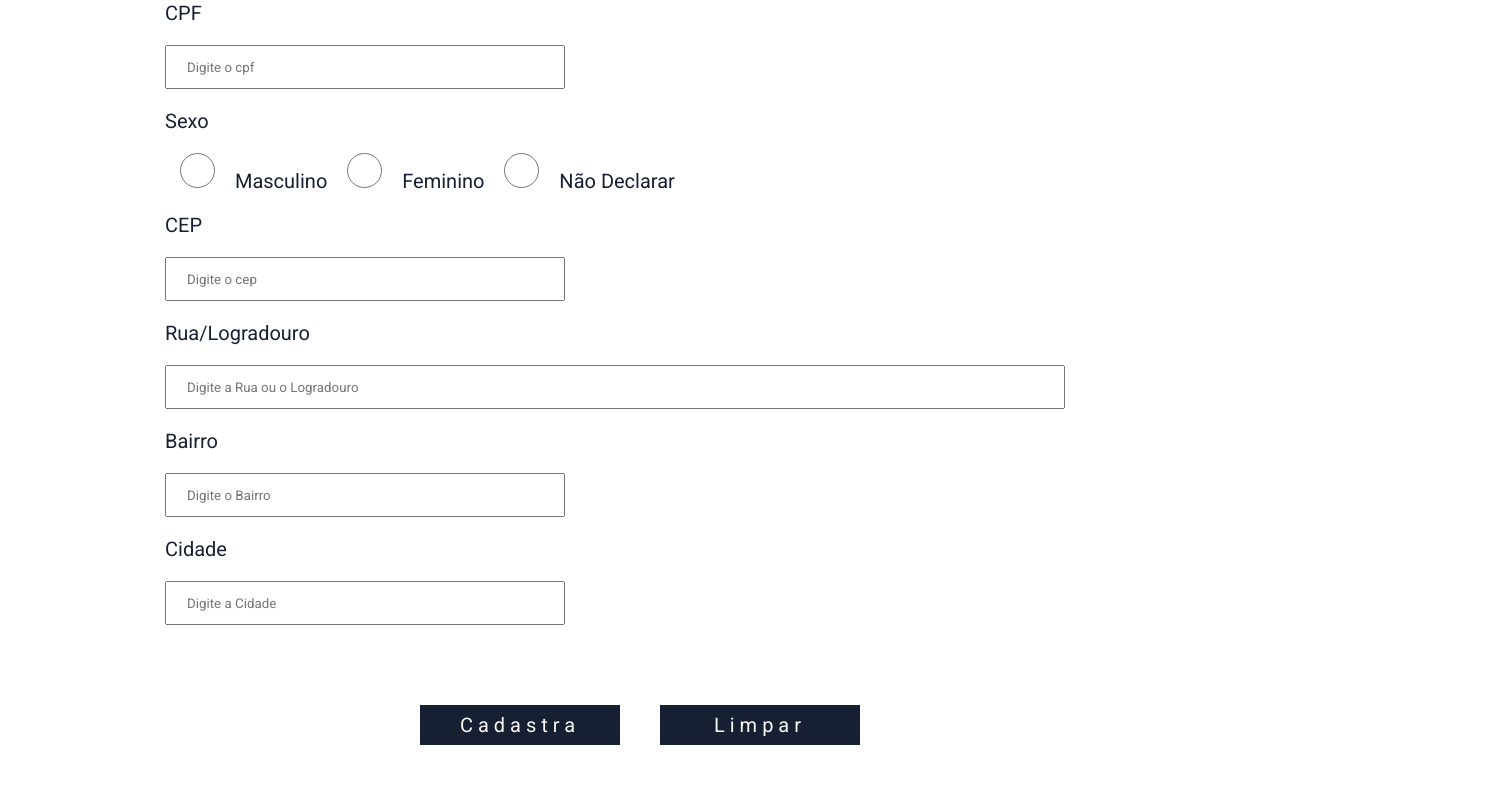
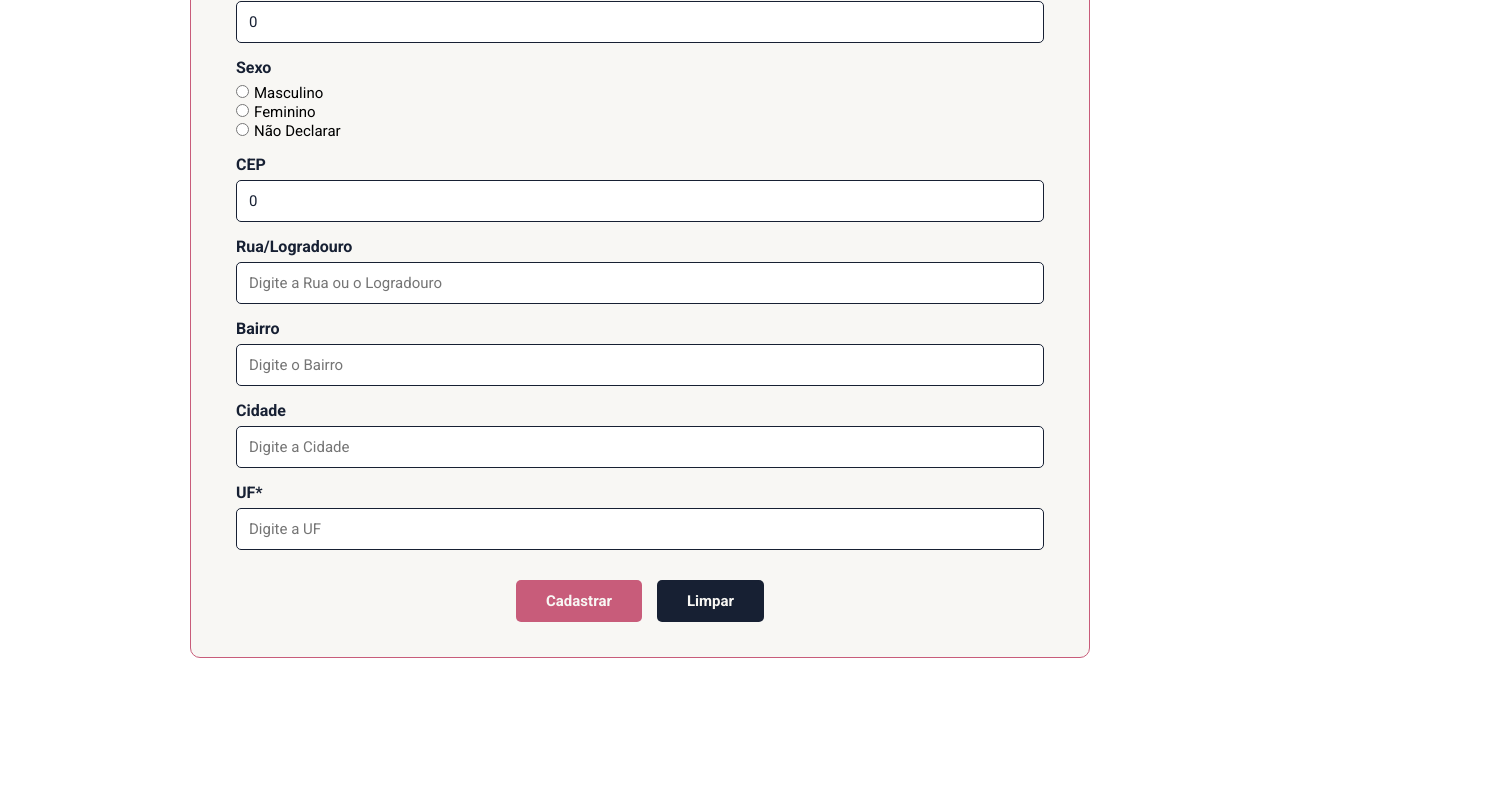
Before and after one commit to anav-ii/Esporte_Arlivre, an Angular app: page /cadastroAtleta in a window 1280 px wide. Shown: the part 380-1180 px from the top of the page, 1500 px wide, since content can reach past the window. After the commit the page ends 1078 px from the top, so only its background shows below. Built offline with nearby package versions, Linux system fonts and the light colour scheme.

Commit message:
alterado o cadastro atleta

```diff
--- a/src/app/app.component.html
+++ b/src/app/app.component.html
@@ -1,5 +1,5 @@
 <app-menu-component></app-menu-component>
 
-<app-atleta-component></app-atleta-component>
+
 
 <router-outlet></router-outlet>
--- a/src/app/component/atleta-component/atleta-component.component.css
+++ b/src/app/component/atleta-component/atleta-component.component.css
@@ -1,72 +1,117 @@
-
-#form{
-    width: 1000px;
-    min-height: 600px;
-    margin: 20px auto;
-    padding: 25px;
-    color: #172033;
+/* CONTAINER PRINCIPAL */
+#form {
+    width: 90%;
+    max-width: 900px;
+    margin: 40px auto;
+    padding: 35px 45px;
+    background-color: #F8F7F4;
+    border: 1px solid #C85C7A;
+    border-radius: 10px;
+    box-sizing: border-box;
 }
 
-h2{
-    margin: 30px 0px;
-    text-transform: uppercase;
+/* TÍTULO */
+#form h2 {
+    text-align: center;
+    color: #172033;
+    font-size: 28px;
+    margin: 0 0 30px 0;
 }
 
-#form-atleta{
-    width: 100%;
-    min-height: 600px;
-    font-size: 20px;
+/* FORMULÁRIO */
+#form-atleta {
+    display: flex;
+    flex-direction: column;
 }
 
-label{
-    display: block;
-    padding: 20px 0px;
+/* LABEL DOS CAMPOS */
+#form-atleta > label {
+    color: #172033;
+    font-size: 16px;
+    font-weight: bold;
+    margin-top: 15px;
+    margin-bottom: 6px;
 }
 
-input{
-    height: 30px;
-    padding: 20px;
+/* INPUTS */
+#form-atleta input[type="text"] {
+    width: 100%;
+    height: 42px;
+    padding: 8px 12px;
+    box-sizing: border-box;
+
+    border: 1px solid #172033;
+    border-radius: 5px;
+
+    font-size: 15px;
+    color: #172033;
+    background-color: white;
 }
 
-.input01{
-    width: 900px;
+/* INPUT QUANDO CLICADO */
+#form-atleta input[type="text"]:focus {
+    outline: none;
+    border: 2px solid #C85C7A;
 }
 
-.input02{
-    width: 400px;
+/* ÁREA DO SEXO */
+#form-atleta input[type="radio"] {
+    accent-color: #C85C7A;
+    margin-left: 0;
+    margin-right: 5px;
 }
 
-input[type=radio]{
-    width: 35px;
-    height: 35px;
-    margin: 0px 15px;
+/* LABEL DOS RADIOS */
+#form-atleta input[type="radio"] + label {
+    display: inline;
+    margin: 0 20px 0 0;
+    font-weight: normal;
+    font-size: 15px;
 }
 
-#div-btns{
-    width: 100%;
-    height: 150px;
-    margin: 25px 0px;
+/* BOTÕES */
+#div-btns {
     display: flex;
-    align-items: center;
     justify-content: center;
+    gap: 15px;
+    margin-top: 30px;
 }
 
-button{
-    width: 200px;
-    height: 40px;
+/* BOTÃO CADASTRAR */
+#btnAdd {
+    padding: 12px 30px;
+    background-color: #C85C7A;
+    color: #F8F7F4;
+
+    border: none;
+    border-radius: 5px;
+
+    font-size: 15px;
+    font-weight: bold;
+
     cursor: pointer;
-    border: none;
-    color: #F8F7F4;
-    font-size: 20px;
-    letter-spacing: 5px;
+    transition: 0.3s;
 }
 
-#btnAdd{
+/* BOTÃO LIMPAR */
+#btnLimpar {
+    padding: 12px 30px;
     background-color: #172033;
-    margin-right: 20px;
+    color: #F8F7F4;
+
+    border: none;
+    border-radius: 5px;
+
+    font-size: 15px;
+    font-weight: bold;
+
+    cursor: pointer;
+    transition: 0.3s;
 }
 
-#btnLimpar{
-    background-color: #172033;
-    margin-left: 20px;
+/* HOVER */
+#btnAdd:hover,
+#btnLimpar:hover {
+    opacity: 0.8;
+    transform: translateY(-2px);
 }
--- a/src/app/component/atleta-component/atleta-component.component.html
+++ b/src/app/component/atleta-component/atleta-component.component.html
@@ -1,45 +1,71 @@
 <section id="form">
+
     <h2>Cadastro de Atleta</h2>
 
-    <form action="" id="form-atleta">
+    <form id="form-atleta" (ngSubmit)="exibirDados()">
 
         <label for="nome">Nome Completo</label>
-        <input type="text" name="nome" id="nome" class="input01"
-        maxlength="60" required placeholder="Digite o nome Completo">
+        <input type="text" name="nome" [(ngModel)]="nome" id="nome"
+            maxlength="60" required
+            placeholder="Digite o nome completo">
 
         <label for="cpf">CPF</label>
-        <input type="text" name="cpf" id="cpf" class="input02"
-        maxlength="14" required placeholder="Digite o cpf">
+        <input type="text" name="cpf" [(ngModel)]="cpf" id="cpf"
+            maxlength="14" required
+            placeholder="Digite o CPF">
 
-        <label for="sexo">Sexo</label>
-        <input type="radio" name="sexo" id="sexoM" class="radio01"
-        required value="M"> Masculino
-        <input type="radio" name="sexo" id="sexoF" class="radio01"
-        required value="F"> Feminino
-        <input type="radio" name="sexo" id="sexoN" class="radio01"
-        required value="N"> Não Declarar
+        <label>Sexo</label>
+
+        <div id="opcoes-sexo">
+            <div>
+                <input type="radio" name="sexo" [(ngModel)]="sexo"
+                    id="sexoM" value="M">
+                <label for="sexoM">Masculino</label>
+            </div>
+
+            <div>
+                <input type="radio" name="sexo" [(ngModel)]="sexo"
+                    id="sexoF" value="F">
+                <label for="sexoF">Feminino</label>
+            </div>
+
+            <div>
+                <input type="radio" name="sexo" [(ngModel)]="sexo"
+                    id="sexoN" value="N">
+                <label for="sexoN">Não Declarar</label>
+            </div>
+        </div>
 
         <label for="cep">CEP</label>
-        <input type="text" name="cep" id="cep" class="input02"
-        maxlength="9" required placeholder="Digite o cep">
+        <input type="text" name="cep" [(ngModel)]="cep" id="cep"
+            maxlength="9" required
+            placeholder="Digite o CEP">
 
-        <label for="rua-logradouro">Rua/Logradouro</label>
-        <input type="text" name="rua-logradouro" id="rua-logradouro" class="input01"
-        maxlength="100" required placeholder="Digite a Rua ou o Logradouro">
+        <label for="ruaLogradouro">Rua/Logradouro</label>
+        <input type="text" name="ruaLogradouro" [(ngModel)]="ruaLogradouro"
+            id="ruaLogradouro" maxlength="100" required
+            placeholder="Digite a Rua ou o Logradouro">
 
         <label for="bairro">Bairro</label>
-        <input type="text" name="bairro" id="bairro" class="input02"
-        maxlength="60" required placeholder="Digite o Bairro">
+        <input type="text" name="bairro" [(ngModel)]="bairro" id="bairro"
+            maxlength="60" required
+            placeholder="Digite o Bairro">
 
         <label for="cidade">Cidade</label>
-        <input type="text" name="cidade" id="cidade" class="input02"
-        maxlength="14" required placeholder="Digite a Cidade">
+        <input type="text" name="cidade" [(ngModel)]="cidade" id="cidade"
+            maxlength="14" required
+            placeholder="Digite a Cidade">
+
+        <label for="uf">UF*</label>
+        <input type="text" name="uf" [(ngModel)]="uf" id="uf"
+            maxlength="60" required
+            placeholder="Digite a UF">
+
+        <div id="div-btns">
+            <button type="submit" id="btnAdd">Cadastrar</button>
+            <button type="reset" id="btnLimpar">Limpar</button>
+        </div>
 
     </form>
 
-<div id="div-btns">
-    <button type="submit" id="btnAdd">Cadastra</button>
-    <button type="reset" id="btnLimpar">Limpar</button>
-</div>
-
 </section>
--- a/src/app/component/atleta-component/atleta-component.component.ts
+++ b/src/app/component/atleta-component/atleta-component.component.ts
@@ -1,12 +1,72 @@
 import { Component } from '@angular/core';
+import { FormsModule } from '@angular/forms';
+import { AtletaServiceService } from '../../service/atleta-service.service';
+import { Atleta } from '../../models/atleta';
 
 @Component({
   selector: 'app-atleta-component',
   standalone: true,
-  imports: [],
+  imports: [FormsModule],
   templateUrl: './atleta-component.component.html',
   styleUrl: './atleta-component.component.css'
 })
 export class AtletaComponentComponent {
 
+  constructor(private atletaService: AtletaServiceService) {}
+
+  // DECLARANDO ATRIBUTOS
+  nome = '';
+  cpf = 0;
+  sexo = '';
+  cep = 0;
+  ruaLogradouro = '';
+  bairro = '';
+  cidade = '';
+  uf = '';
+
+  // DECLARAÇÃO DE FUNÇÕES
+  exibirDados() {
+    console.log(
+      this.nome,
+      this.cpf,
+      this.sexo,
+      this.cep,
+      this.ruaLogradouro,
+      this.bairro,
+      this.cidade,
+      this.uf
+    );
+
+    this.limparDados();
+  }
+
+  limparDados() {
+    this.nome = '';
+    this.cpf = 0;
+    this.sexo = '';
+    this.cep = 0;
+    this.ruaLogradouro = '';
+    this.bairro = '';
+    this.cidade = '';
+    this.uf = '';
+  }
+
+  salvar() {
+    const atleta = new Atleta();
+
+    atleta.nome = this.nome;
+    atleta.cpf = this.cpf;
+    atleta.sexo = this.sexo;
+    atleta.cep = this.cep;
+    atleta.ruaLogradouro = this.ruaLogradouro;
+    atleta.bairro = this.bairro;
+    atleta.cidade = this.cidade;
+    atleta.uf = this.uf;
+
+    this.atletaService.adicionarAtleta(atleta);
+
+    this.limparDados();
+
+    this.atletaService.listarAtleta();
+  }
 }
--- a/src/app/component/home-component/home-component.component.css
+++ b/src/app/component/home-component/home-component.component.css
@@ -0,0 +1,25 @@
+#section-home{
+    width: 1000px;
+    height: 650px;
+    margin: 20px auto;
+    padding: 25px;
+    display: flex;
+    align-items: center;
+    justify-content: center;
+    font-size: 60px;
+    border: 1px solid #C85C7A;
+}
+
+#titulo-esporte{
+    color: #172033;
+    margin: 0px;
+    letter-spacing: 5px;
+}
+
+#titulo-arlivre{
+    border: 1px solid #C85C7A;
+    padding: 10px 25px;
+    color:#C85C7A;
+    font-weight: bold;
+    border-radius: 1000px;
+}
--- a/src/app/component/home-component/home-component.component.html
+++ b/src/app/component/home-component/home-component.component.html
@@ -1 +1,4 @@
-<p>home-component works!</p>
+<section id="section-home">
+    <span id="titulo-esporte"> Esporte </span>
+    <span id="titulo-home"> ArLivre </span>
+</section>
--- a/src/app/component/menu-component/menu-component.component.css
+++ b/src/app/component/menu-component/menu-component.component.css
@@ -7,22 +7,21 @@
     height: 100%;
 }
 
-
 #cabecalho{
-    width: 1500px;
+    width: 100%;
     height: 100px;
     margin: 20px auto;
     padding: 25px;
     background-color: #172033;
     justify-content: space-between;
     color: #F8F7F4;
+    box-sizing: border-box;
 }
 
 #logo, #menu{
     width: 30%;
     font-size: 25px;
 }
-
 
 #titulo-logo{
     color: #F8F7F4;
@@ -37,8 +36,9 @@
 
 #ul-menu{
     list-style: none;
-    justify-content: right;
+    justify-content: flex-end;
 }
+
 .Ink-menu{
     color: #C85C7A;
     text-decoration: none;
@@ -47,7 +47,6 @@
     font-size: 20px;
 }
 
-
 .Ink-menu:hover{
     opacity: 0.5;
 }
--- /dev/null
+++ b/src/app/models/atleta.ts
@@ -0,0 +1,11 @@
+export class Atleta{
+    id: number = 0
+    nome: string = ''
+    cpf: number = 0
+    sexo: string =''
+    cep: number = 0
+    ruaLogradouro: string = ''
+    bairro: string = ''
+    cidade: string = ''
+    uf: string =''
+}
--- /dev/null
+++ b/src/app/service/atleta-service.service.ts
@@ -0,0 +1,44 @@
+import { Injectable } from '@angular/core';
+import { Atleta } from '../models/atleta';
+
+
+
+
+@Injectable({
+  providedIn: 'root'
+})
+export class AtletaServiceService {
+    //DECLARANDO ARRAY
+    private atletas: Atleta[] = []
+
+    //DECLARAÇÃO DAS FUNÇÕES DE MANIPULAÇÃO DO ARRAY
+    //ADICIONADO ELEMENTO
+    adicionarAtleta(atleta: Atleta){
+      this.atletas.push(atleta)
+    }
+
+    //LISTAR ELEMENTOS
+    listarAtleta(){
+        console.table(this.atletas)
+
+        return this.atletas
+    }
+
+    //REMOVER ELEMENTO
+    removerElemento(idAtleta: number){
+        this.atletas = this.atletas.filter(elem=>elem.id !== idAtleta)
+    }
+
+    //REMOVER ELEMENTO2
+    removerElemento2(atleta: Atleta){
+      let posArray = this.atletas.findIndex(elem=>elem.id !== atleta.id)
+      this.atletas.splice(1, posArray)
+    }
+
+    //ALTERANDO ELEMENTO DO ARRAY
+    alterarElemento(atleta: Atleta){
+      let posArray = this.atletas.findIndex(elem=>elem.id !== atleta.id)
+      this.atletas[posArray] = atleta
+    }
+  constructor() { }
+}
```
Also changed, not shown: 1 other file (tests, documents, lock files or other folders).
